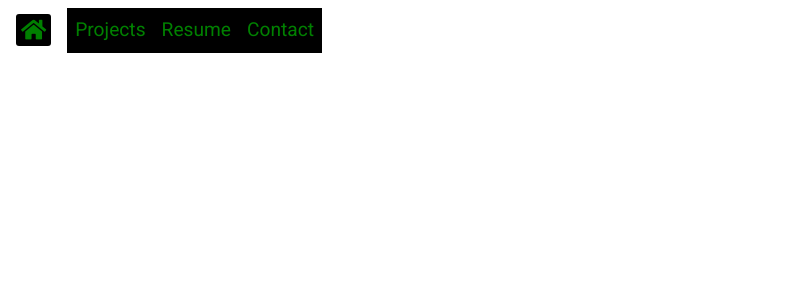
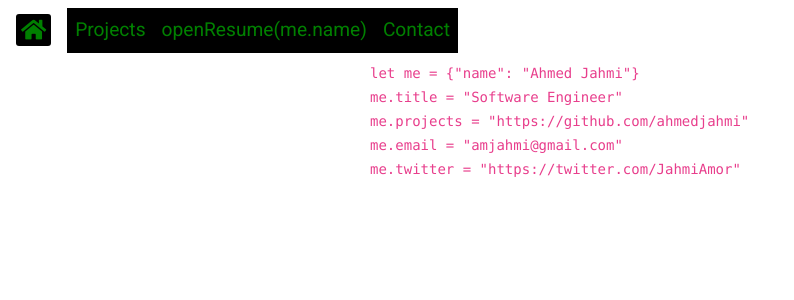
Before and after one commit to ahmedjahmi/AhmedJahmi, a React (Create React App) app: page / in a window 1280 px wide. Shown: the top 300 px of the page, without its empty margins (0-794 px from the left). Built offline with nearby package versions, Linux system fonts and the light colour scheme.

Commit message:
Edit layout of homepage and nav

```diff
--- a/src/components/HomePage.js
+++ b/src/components/HomePage.js
@@ -1,27 +1,67 @@
 import React, { Component } from 'react'
 import Hero from './Hero';
 import DisplaySection from "./DisplaySection";
+import { Container, Row, Col } from 'reactstrap';
 
 export default class HomePage extends Component {
     render() {
         return (
 					<React.Fragment>
-						<div className='container'>
-							<div className='row'>
-								<div className='col-12'>
-									{/* <Hero /> */}
-								</div>
-								{/* <div className='col-12'>
+						{/* <div className='container'> */}
+						{/* <div className='row'> */}
+						{/* <div className='col-12'> */}
+						{/* <Hero /> */}
+
+						{/* </div> */}
+						{/* <div className='col-12'>
 									<hr
 										style={{ backgroundColor: 'var(--lightJelly)'}}
 									/>
 								</div> */}
-								<div className='col-12'>
-									{/* <DisplaySection /> */}
-								</div>
-							</div>
-						</div>
+						{/* <div className='col-12'><DisplaySection /></div> */}
+						{/* </div> */}
+						{/* </div> */}
+
+						<Container>
+							<Row>
+								<Col sm='12' md={{ size: 6, offset: 3 }}>
+									<code>
+										let me = {'{'}"name": "Ahmed Jahmi"{'}'}
+									</code><br />
+									<code>me.title = "Software Engineer"</code><br />
+									<code>me.projects = "https://github.com/ahmedjahmi"</code><br />
+									<code>me.email = "amjahmi@gmail.com"</code><br />
+									<code>me.twitter = "https://twitter.com/JahmiAmor"</code>
+								</Col>
+
+							</Row>
+						</Container>
 					</React.Fragment>
 				);
     }
 }
+
+
+
+
+{/* <code>
+										let me = {'{'}"name": "Ahmed Jahmi"{'}'}
+									</code>
+									<code>me.title = "Software Engineer"</code>
+									<code>me.projects = "https://github.com/ahmedjahmi"</code>
+									<code>me.email = "amjahmi@gmail.com"</code>
+									<code>me.twitter = "https://twitter.com/JahmiAmor"</code>
+
+
+									<code style={{ textTransform: 'none' }}>
+										openResume(me.name)
+									</code>
+									<code style={{ textTransform: 'none' }}>
+										openGithub(me.projects)
+									</code>
+									<code style={{ textTransform: 'none' }}>
+										sendEmail(me.email)
+									</code>
+									<code style={{ textTransform: 'none' }}>
+										openTwitter(me.twitter)
+									</code> */}
--- a/src/components/MainNav.js
+++ b/src/components/MainNav.js
@@ -50,7 +50,7 @@ export default class MainNav extends Component {
 															</NavItem>
 															<NavItem>
 																<NavLink tag={Link} to='/Resume'>
-																	Resume
+																	openResume(me.name)
 																</NavLink>
 															</NavItem>
 															<NavItem>
```
